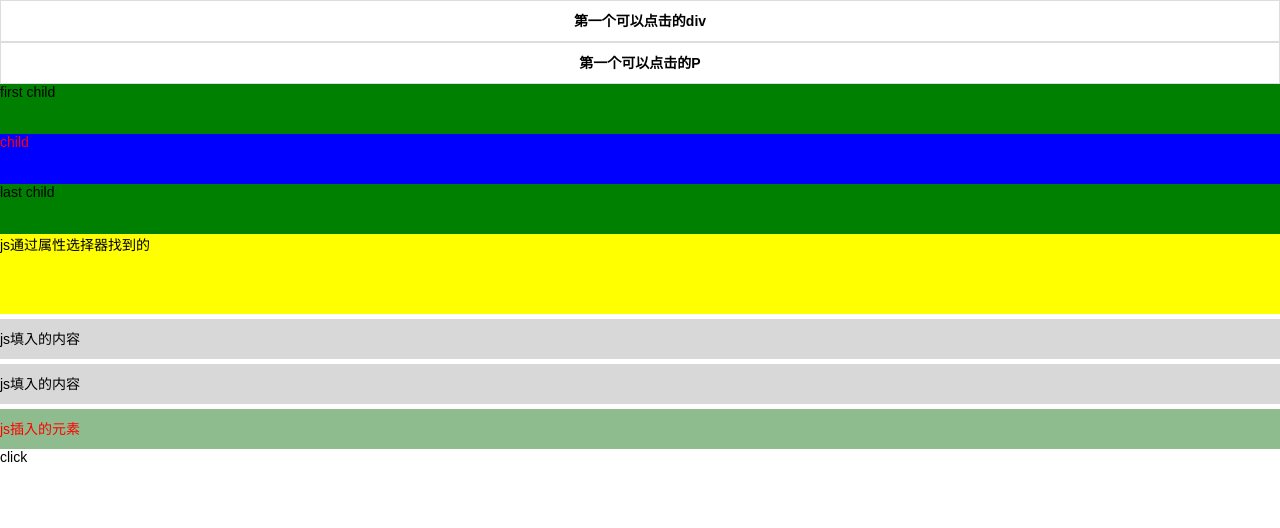
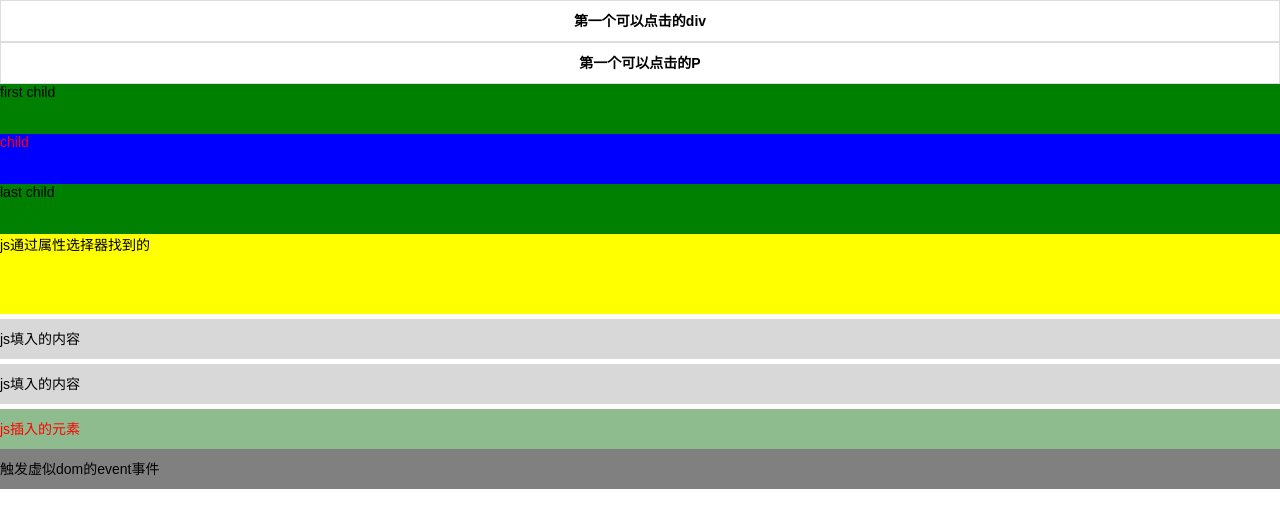
Before and after one commit to zoujian3820/mini-tool, a plain HTML site: page index.html in a window 1280 px wide. Drawn offline with Linux system fonts and the light colour scheme.

Commit message:
更改下实例代码

```diff
--- a/index.html
+++ b/index.html
@@ -11,6 +11,7 @@
         .event{height: 40px;line-height: 40px;text-align: center;}
         .item{background: #d8d8d8;height: 40px;line-height: 40px;margin: 5px 0;}
         .add-element{background: darkseagreen;height: 40px;line-height: 40px;}
+        .virtual-dom{background: gray;height: 40px;line-height: 40px;}
     </style>
 </head>
 <body>
@@ -52,14 +53,13 @@
         console.log(i,obj)
     })
 
-    $('<div>8522</div>').each(function(i,obj){
+    $('<div>虚似dom循环</div>').each(function(i,obj){
         console.log(i,obj)
     })
-   var html =  $('<div>click</div>');
+   var html =  $('<div class="virtual-dom">触发虚似dom的event事件</div>').on('click',function(){
+       console.log('虚似dom的event事件触发')
+   })
 
-    html.on('click',function(){
-        console.log('event click')
-    })
     $('body').append(html)
 
 </script>
```
